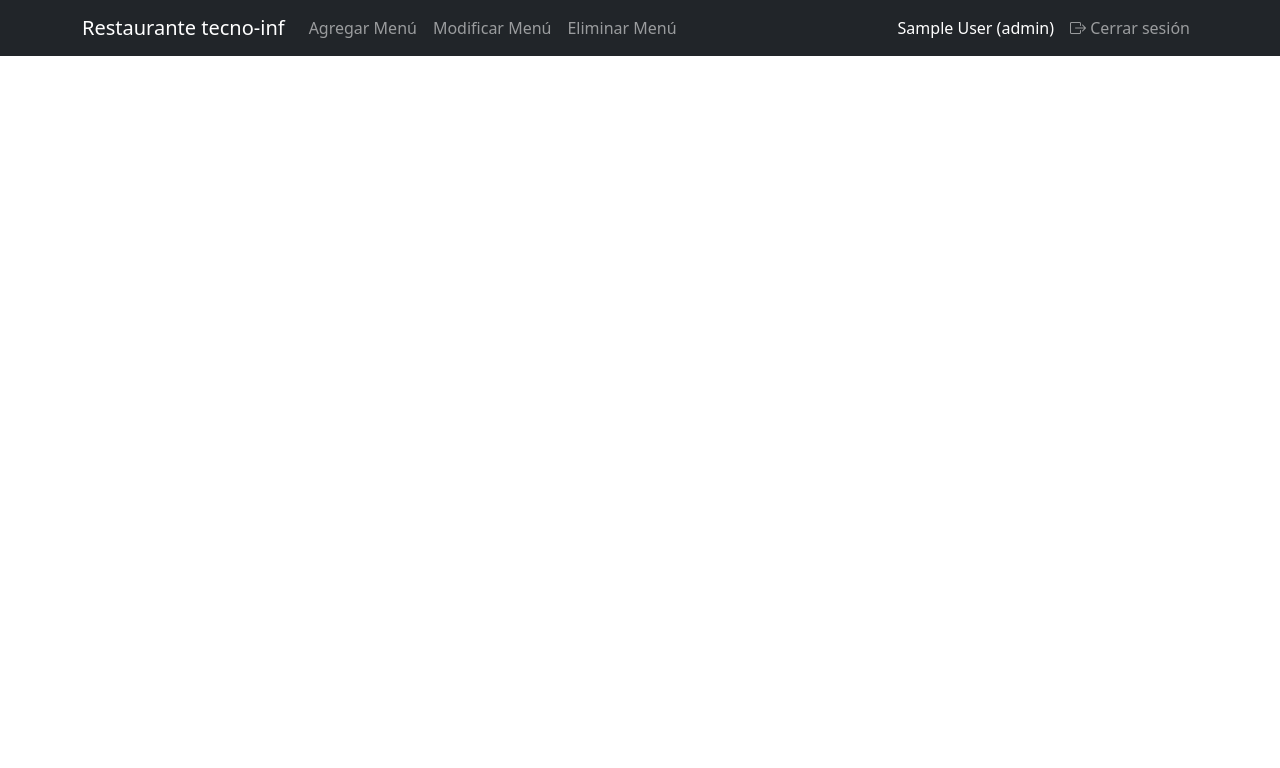
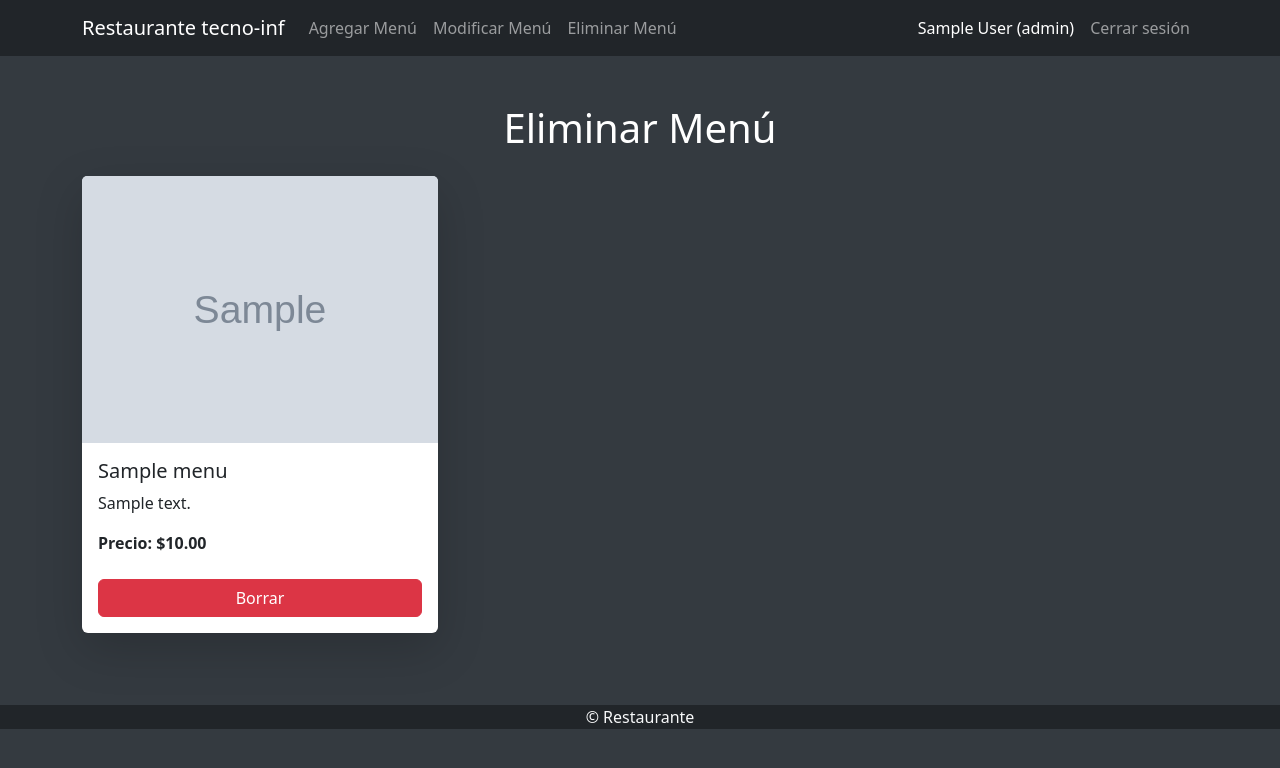
Before and after one commit to NicoMarquez2/PHP-TecnoInf, a PHP site: page /admin/eliminar_menu.php in a window 1280 px wide. Shown: the top 768 px of the page. Run offline with PHP 8.4, Linux system fonts and the light colour scheme; the visitor is signed in with stand-in values (Sample User, id 1); tables that the repository leaves empty or names only in its code hold one stand-in row (values such as "Sample post"); grey boxes marked "Sample" are stand-in pictures.

Commit message:
Se mergea funcionalidad para eliminar un menu

```diff
--- a/admin/eliminar_menu.php
+++ b/admin/eliminar_menu.php
@@ -1,4 +1,106 @@
-<?php session_start();?>
-<?php include $_SERVER['DOCUMENT_ROOT'] . '/header.php'; ?>
+<?php
+session_start();
+require $_SERVER['DOCUMENT_ROOT'] . '/bd.php';
+
+// Solo admins
+if (!isset($_SESSION['tipo']) || $_SESSION['tipo'] !== 'admin') {
+    header("Location: /index.php");
+    exit;
+}
+
+// Si se envía un ID por GET, borrar ese menú
+if (isset($_GET['id'])) {
+    $id = intval($_GET['id']);
+
+    // DEBUG: verificar que id llegue correctamente
+    // var_dump($id); exit;
+
+    // Buscar la foto del menú
+    $stmt = $conexion->prepare("SELECT foto FROM menu WHERE id = :id");
+    $stmt->execute([':id' => $id]);
+    $menu = $stmt->fetch(PDO::FETCH_ASSOC);
+
+    if ($menu) {
+        // Borro la foto físicamente
+        $fotoRuta = $_SERVER['DOCUMENT_ROOT'] . '/' . $menu['foto'];
+        if (file_exists($fotoRuta)) {
+            unlink($fotoRuta);
+        }
+
+        // Borro el registro de la BD con try/catch
+        try {
+            $stmt = $conexion->prepare("DELETE FROM menu WHERE id = :id");
+            $stmt->execute([':id' => $id]);
+
+            if($stmt->rowCount() > 0){
+                header("Location: eliminar_menu.php?msg=eliminado");
+                exit;
+            } else {
+                echo "No se eliminó ningún registro. ID: $id";
+                exit;
+            }
+        } catch (PDOException $e) {
+            echo "Error al eliminar el registro: " . $e->getMessage();
+            exit;
+        }
+    } else {
+        echo "No se encontró el menú con ID = $id";
+        exit;
+    }
+}
+
+// Traer todos los menús para listarlos
+$stmt = $conexion->query("SELECT * FROM menu ORDER BY id DESC");
+$menus = $stmt->fetchAll(PDO::FETCH_ASSOC);
+?>
+
+<!DOCTYPE html>
+<html lang="es">
+<head>
+<meta charset="UTF-8">
+<meta name="viewport" content="width=device-width, initial-scale=1.0">
+<title>Eliminar Menú - Admin</title>
+<link href="https://cdn.jsdelivr.net/npm/bootstrap@5.3.2/dist/css/bootstrap.min.css" rel="stylesheet">
+<style>
+    body { background-color: #343a40; color: white; }
+</style>
+</head>
+<body>
 <?php include $_SERVER['DOCUMENT_ROOT'] . '/navbar.php'; ?>
-<?php include $_SERVER['DOCUMENT_ROOT'] . '/bd.php'; ?>
+
+<div class="container py-5">
+    <h1 class="text-center mb-4">Eliminar Menú</h1>
+
+    <?php if(isset($_GET['msg']) && $_GET['msg'] == 'eliminado'): ?>
+        <div class="alert alert-success">Menú eliminado correctamente.</div>
+    <?php endif; ?>
+
+    <div class="row">
+        <?php if(count($menus) === 0): ?>
+            <p class="text-center">No hay menús disponibles.</p>
+        <?php endif; ?>
+
+        <?php foreach($menus as $menu): ?>
+            <div class="col-md-4 mb-4">
+                <div class="card h-100 shadow-lg border-0">
+                    <img src="/<?= htmlspecialchars($menu['foto']) ?>" class="card-img-top" alt="<?= htmlspecialchars($menu['nombre']) ?>">
+                    <div class="card-body d-flex flex-column">
+                        <h5 class="card-title"><?= htmlspecialchars($menu['nombre']) ?></h5>
+                        <p class="card-text"><?= htmlspecialchars($menu['descripcion']) ?></p>
+                        <p class="card-text mt-auto"><strong>Precio: $<?= number_format($menu['precio'], 2) ?></strong></p>
+
+                        <a href="eliminar_menu.php?id=<?= $menu['id'] ?>"
+                           class="btn btn-danger mt-2"
+                           onclick="return confirm('¿Seguro que quieres eliminar este menú?');">
+                           Borrar
+                        </a>
+                    </div>
+                </div>
+            </div>
+        <?php endforeach; ?>
+    </div>
+</div>
+
+<?php include $_SERVER['DOCUMENT_ROOT'] . '/footer.php'; ?>
+</body>
+</html>
```
